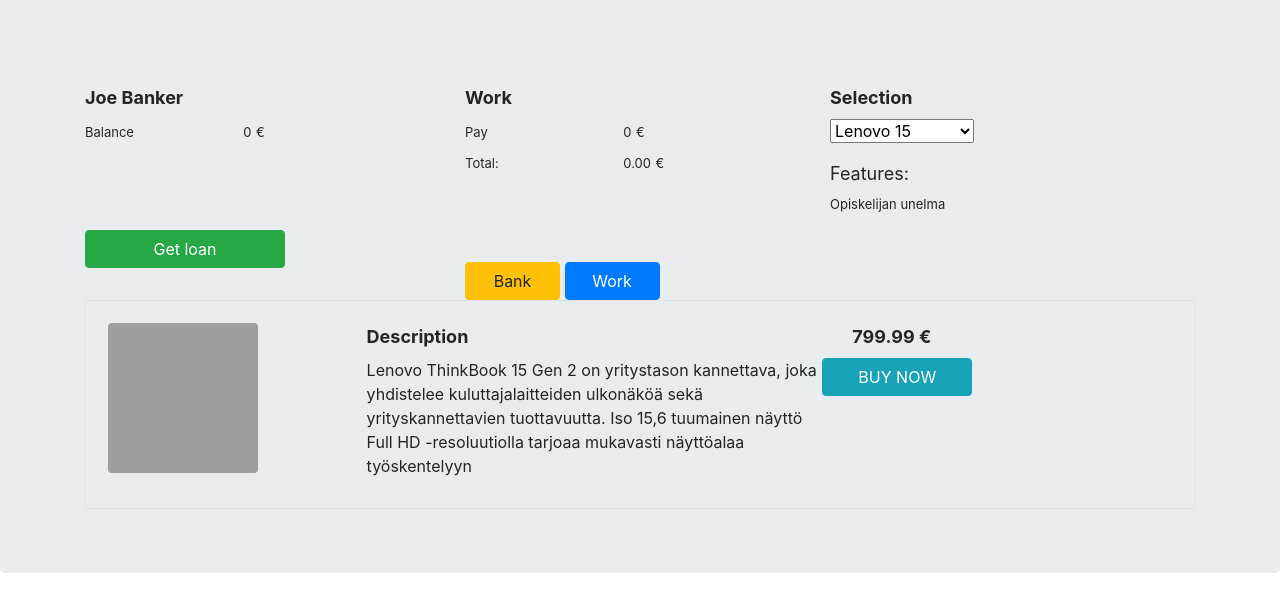
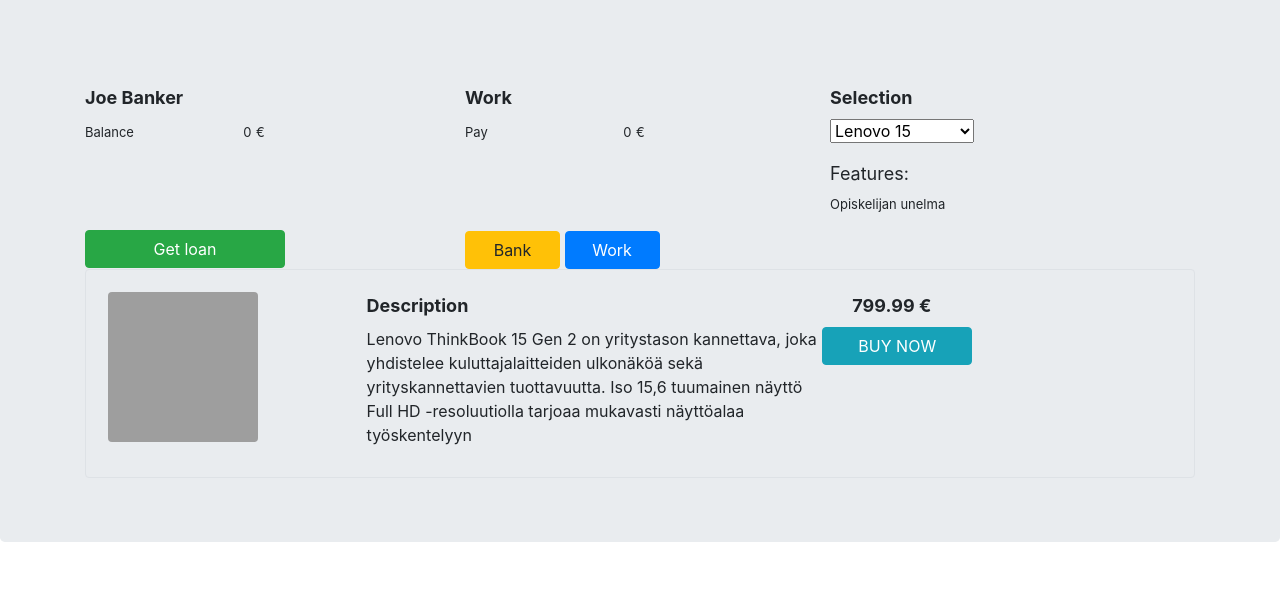
Before and after one commit to JohnnyJii/JS_Komputershop, a website with bundled scripts: page index.html in a window 1280 px wide. Shown: the part 102-714 px from the top of the page. Built offline with nearby package versions, Linux system fonts and the light colour scheme; grey boxes are pictures that could not be loaded; files whose address does not match are found by name.

Commit message:
fix: removed unnessessary items

```diff
--- a/index.html
+++ b/index.html
@@ -65,15 +65,7 @@
                                 <label style="font-size: small; ">€</label>
                             </div>
                         </div>
-                        <div class="row">
-                            <div class="col-sm-5">
-                                <label style="font-size: small; ">Total:</label>
-                            </div>
-                            <div class="col-sm-4">
-                                <label id="work-balance-total-label" style="font-size: small;">0.00</label>
-                                <label style="font-size: small; ">€</label>
-                            </div>
-                        </div>
+
                         <div class="row" style="padding-top: 23%;">
                             <div class="col">
                                 <button id="bank-button" type="button" class="btn btn-warning" style="width: 95px;">Bank</button>
```
